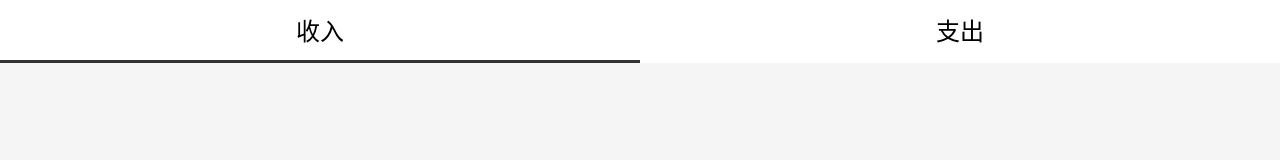
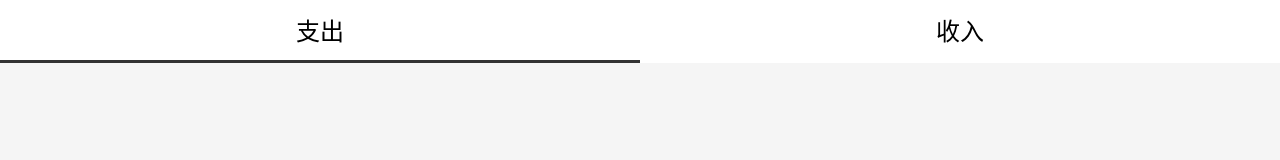
Before and after one commit to xna00/money, a React app: page /#/statistics in a window 1280 px wide. Shown: the top 160 px of the page. Built offline with nearby package versions, Linux system fonts and the light colour scheme.

Commit message:
调整 Category 默认值

```diff
--- a/src/compontents/Category.tsx
+++ b/src/compontents/Category.tsx
@@ -30,7 +30,7 @@ const Wrapper = styled.div`
 `
 export type CategoryType = '收入' | '支出'
 const Category: React.FC<Props> = (props) => {
-    const categoryList: CategoryType[] = ['收入', '支出']
+    const categoryList: CategoryType[] = ['支出', '收入']
     const category = props.value
     return (
         <Wrapper>
--- a/src/views/Money.tsx
+++ b/src/views/Money.tsx
@@ -15,7 +15,7 @@ flex-direction: column;
 const defaultSelected: _RecordItem = {
     tags: [],
     note: '',
-    category: '收入',
+    category: '支出',
     amount: '0'
 }
 
--- a/src/views/Statistics.tsx
+++ b/src/views/Statistics.tsx
@@ -56,7 +56,7 @@ const RecordList: React.FC<X> = (props) => {
 
 function Statistics() {
     const {records} = useRecords()
-    const [category, setCategory] = useState<CategoryType>('收入')
+    const [category, setCategory] = useState<CategoryType>('支出')
     const onChange = (category: CategoryType) => setCategory(category)
     const selectedRecords = records.filter(r => r.category === category)
     const sortedRecords: { [K: string]: RecordItem[] } = {}
```
